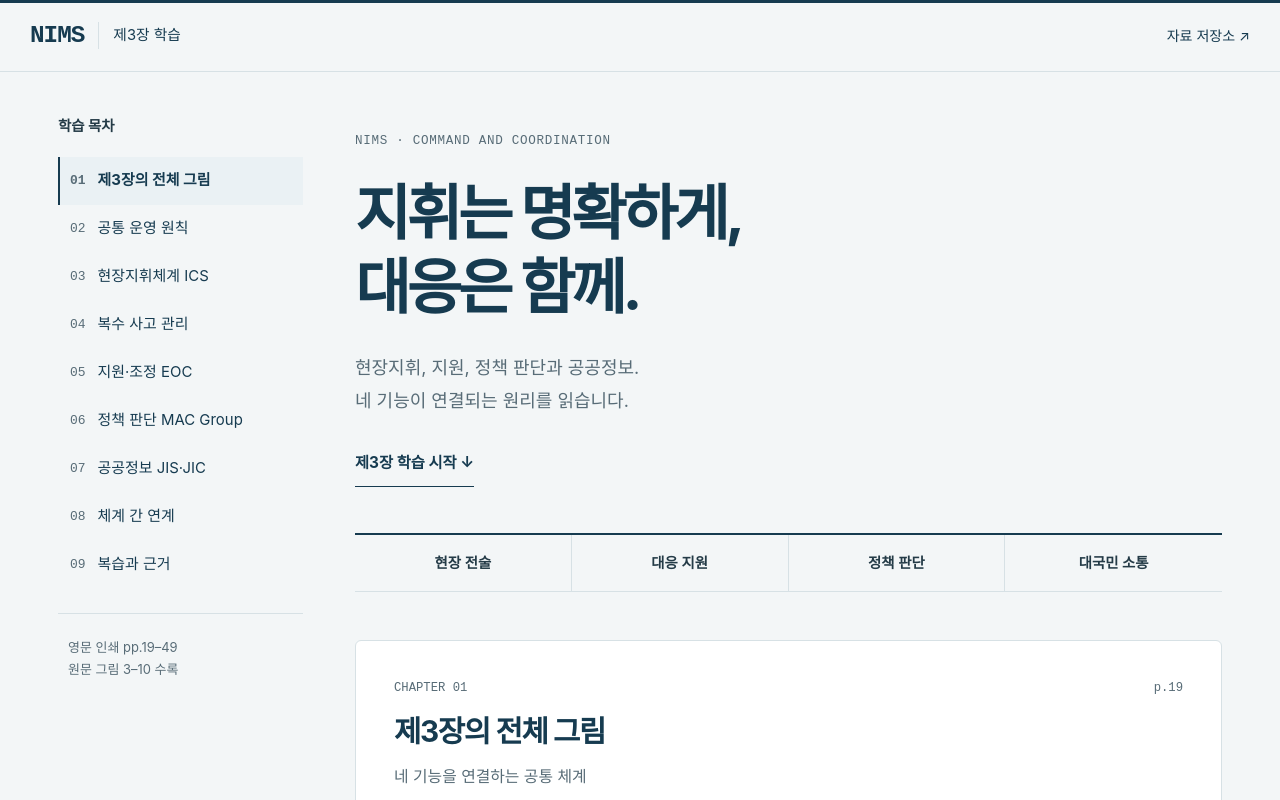
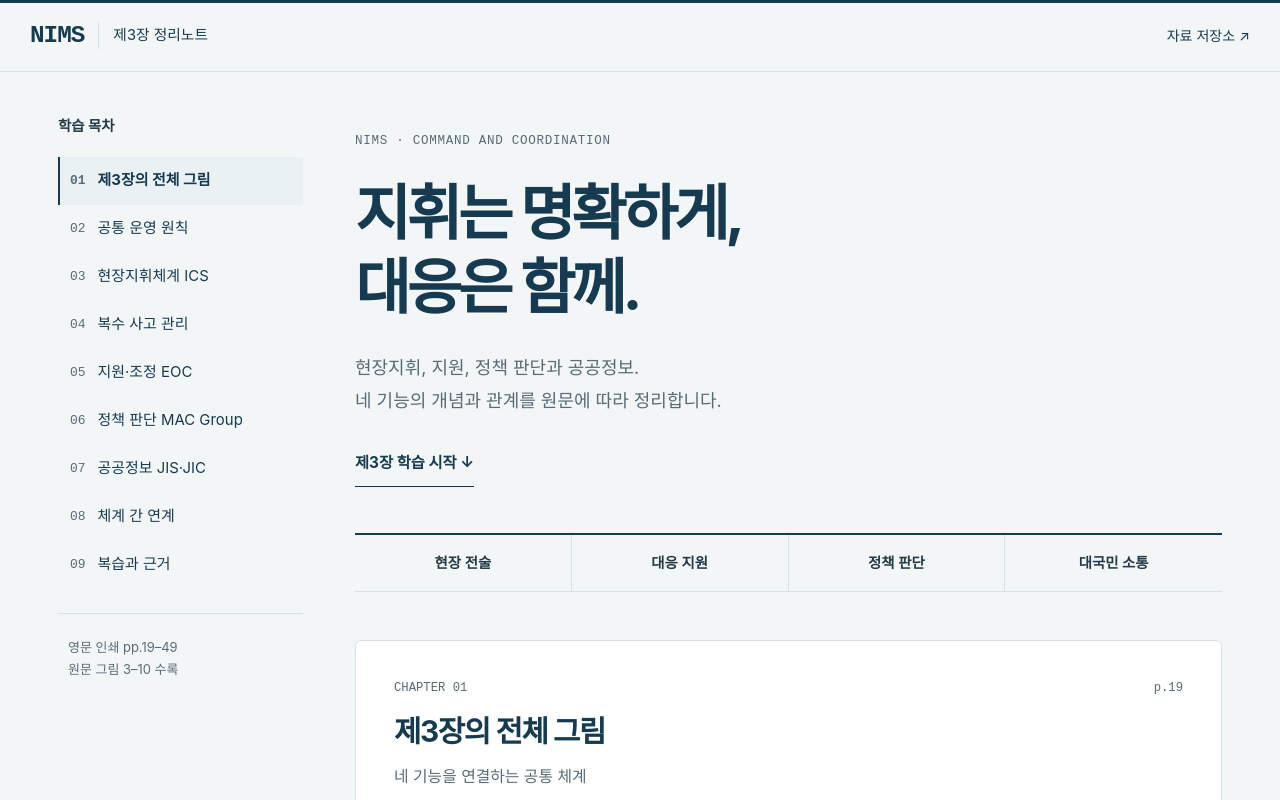
Before and after one commit to dorobo99-prog/nims-chapter3-study, a plain HTML site: page index.html in a window 1280 px wide. Shown: the top 800 px of the page. Drawn offline with Linux system fonts and the light colour scheme.

Commit message:
Clarify website as detailed study notes separate from PPT

```diff
--- a/index.html
+++ b/index.html
@@ -5,7 +5,7 @@
 <meta name="viewport" content="width=device-width, initial-scale=1">
 <meta name="description" content="NIMS 제3장 지휘 및 조정을 원문 그림 8개와 함께 학습합니다. 관리특성, ICS, EOC, MAC Group, JIS의 관계와 예외 조건을 확인하세요.">
 <meta name="theme-color" content="#163b50">
-<title>NIMS 제3장 | 지휘 및 조정 학습</title>
+<title>NIMS 제3장 | 지휘 및 조정 정리노트</title>
 <link rel="stylesheet" href="styles.css">
 <script src="app.js" defer>
 </script>
@@ -19,7 +19,7 @@
 <header class="site-header">
 <a class="brand" href="#top">
 <strong>NIMS</strong>
-<span>제3장 학습</span>
+<span>제3장 정리노트</span>
 </a>
 <a class="repository-link" href="https://github.com/dorobo99-prog/nims-chapter3-study">자료 저장소 ↗</a>
 </header>
@@ -72,7 +72,7 @@
 <header class="hero">
 <div class="hero-subject">NIMS · COMMAND AND COORDINATION</div>
 <h1>지휘는 명확하게,<br>대응은 함께.</h1>
-<p>현장지휘, 지원, 정책 판단과 공공정보.<br>네 기능이 연결되는 원리를 읽습니다.</p>
+<p>현장지휘, 지원, 정책 판단과 공공정보.<br>네 기능의 개념과 관계를 원문에 따라 정리합니다.</p>
 <a class="start-link" href="#overview">제3장 학습 시작 ↓</a>
 </header>
 <details class="mobile-toc">
```
Also changed, not shown: 4 other files.
